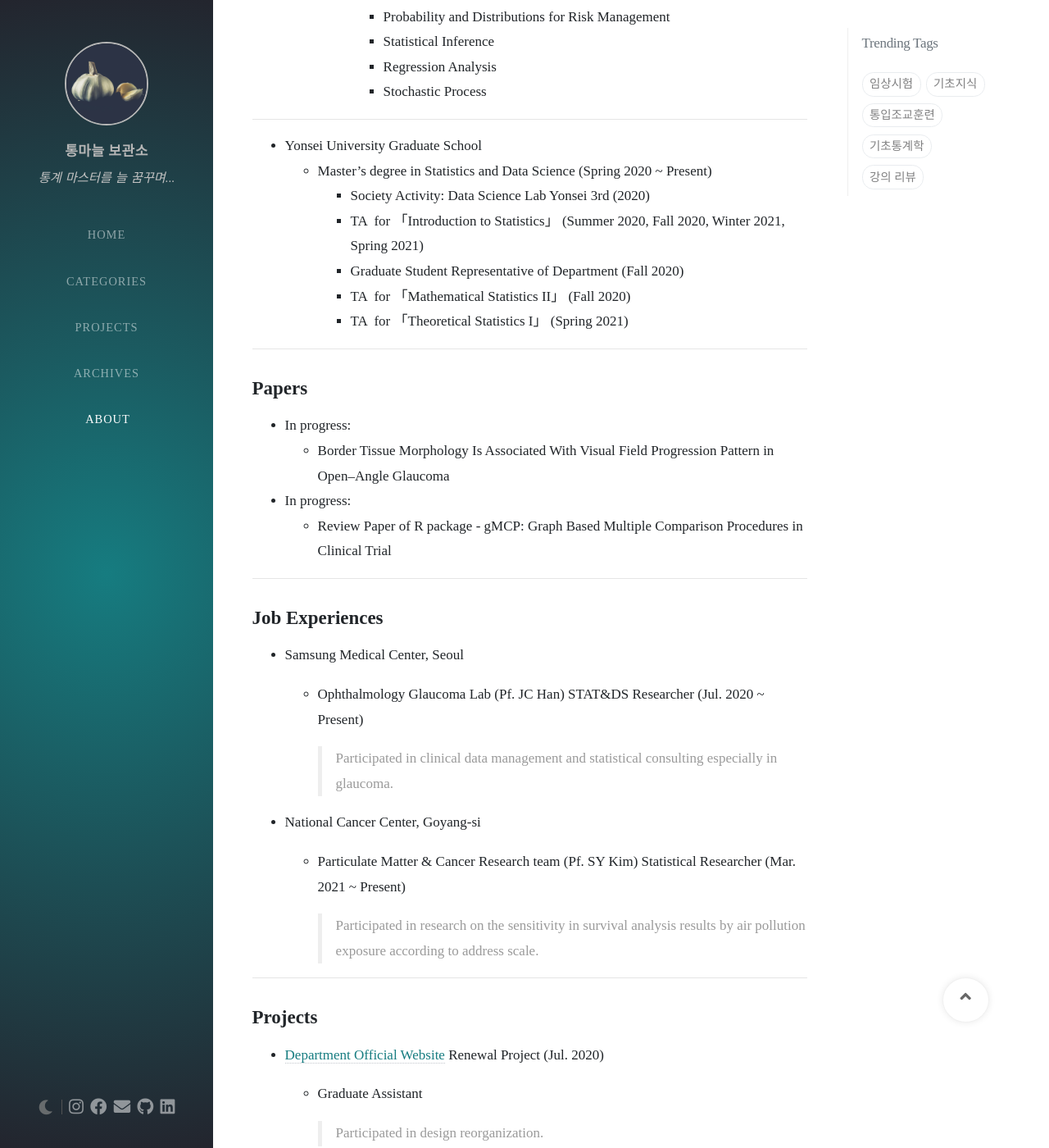
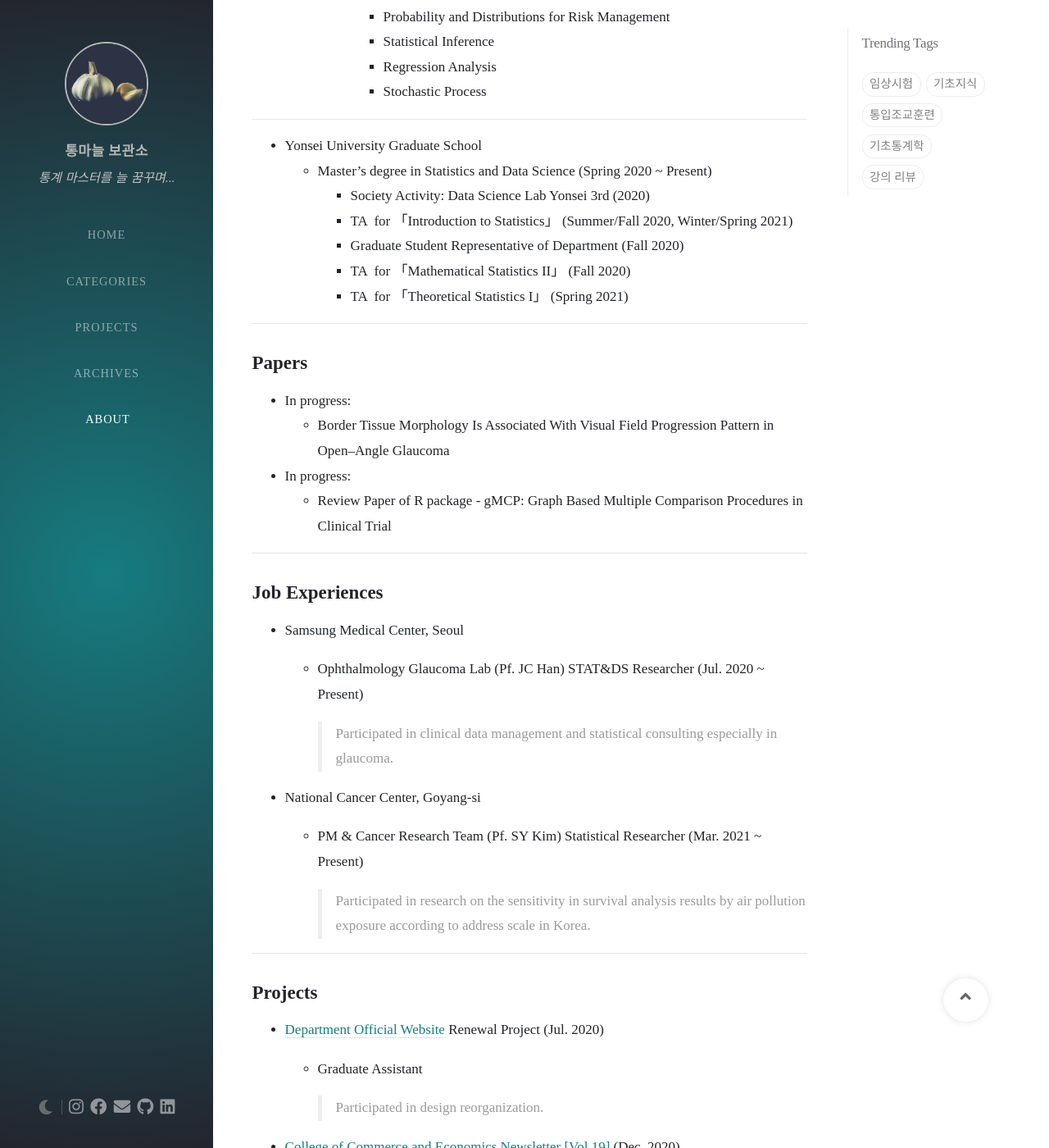
Before and after one commit to Johnnystats/Johnnystats.github.io, a Jekyll site: the page built from tabs/about.md, in a window 1280 px wide and 1400 px high, scrolled down 1648 px. Shown: the whole window at 82% size. Built offline with Jekyll 4.4.1, drawn with Linux system fonts in a browser that asks for light colours; nearby versions of some CDN libraries; some of the changed text lies outside the part shown.

Commit message:
update about

```diff
--- a/tabs/about.md
+++ b/tabs/about.md
@@ -28,7 +28,7 @@ title: About me
 
 + Biostatistics in Clinical Trials for New Drug Development
 + Pointwise Linear Regression Analysis for Detection of Visual Field Progression
-+ Deep Learning Approaches on Retinal Optical Coherence Tomography Image
++ Survival Analysis of Qualified Success in Glaucoma Surgery
 
 ---
 
@@ -56,7 +56,7 @@ title: About me
 - Yonsei University Graduate School
   - Master's degree in Statistics and Data Science (Spring 2020 ~ Present)
     - Society Activity: Data Science Lab Yonsei 3rd (2020)
-    - TA &nbsp;for 「Introduction to Statistics」 (Summer 2020, Fall 2020, Winter 2021, Spring 2021)
+    - TA &nbsp;for 「Introduction to Statistics」 (Summer/Fall 2020, Winter/Spring 2021)
     - Graduate Student Representative of Department (Fall 2020)
     - TA &nbsp;for 「Mathematical Statistics II」 (Fall 2020)
     - TA &nbsp;for 「Theoretical Statistics I」 (Spring 2021)
@@ -82,9 +82,9 @@ title: About me
 
 + National Cancer Center, Goyang-si
 
-  + Particulate Matter & Cancer Research team (Pf. SY Kim) Statistical Researcher (Mar. 2021 ~ Present)
+  + PM & Cancer Research Team (Pf. SY Kim) Statistical Researcher (Mar. 2021 ~ Present)
 
-    > Participated in research on the sensitivity in survival analysis results by air pollution exposure according to address scale.
+    > Participated in research on the sensitivity in survival analysis results by air pollution exposure according to address scale in Korea.
 
 ---
 
@@ -102,7 +102,7 @@ title: About me
 
     > Participated in Photoshop works for newsletter.
 
-+  [Department BK21 Official Website](http://bk21-bigdata.yonsei.ac.kr) Building Project (Spring 2021)
++ [Department BK21 Official Website](http://bk21-bigdata.yonsei.ac.kr) Building Project (Spring 2021)
 
   + Graduate Assistant
 
```
